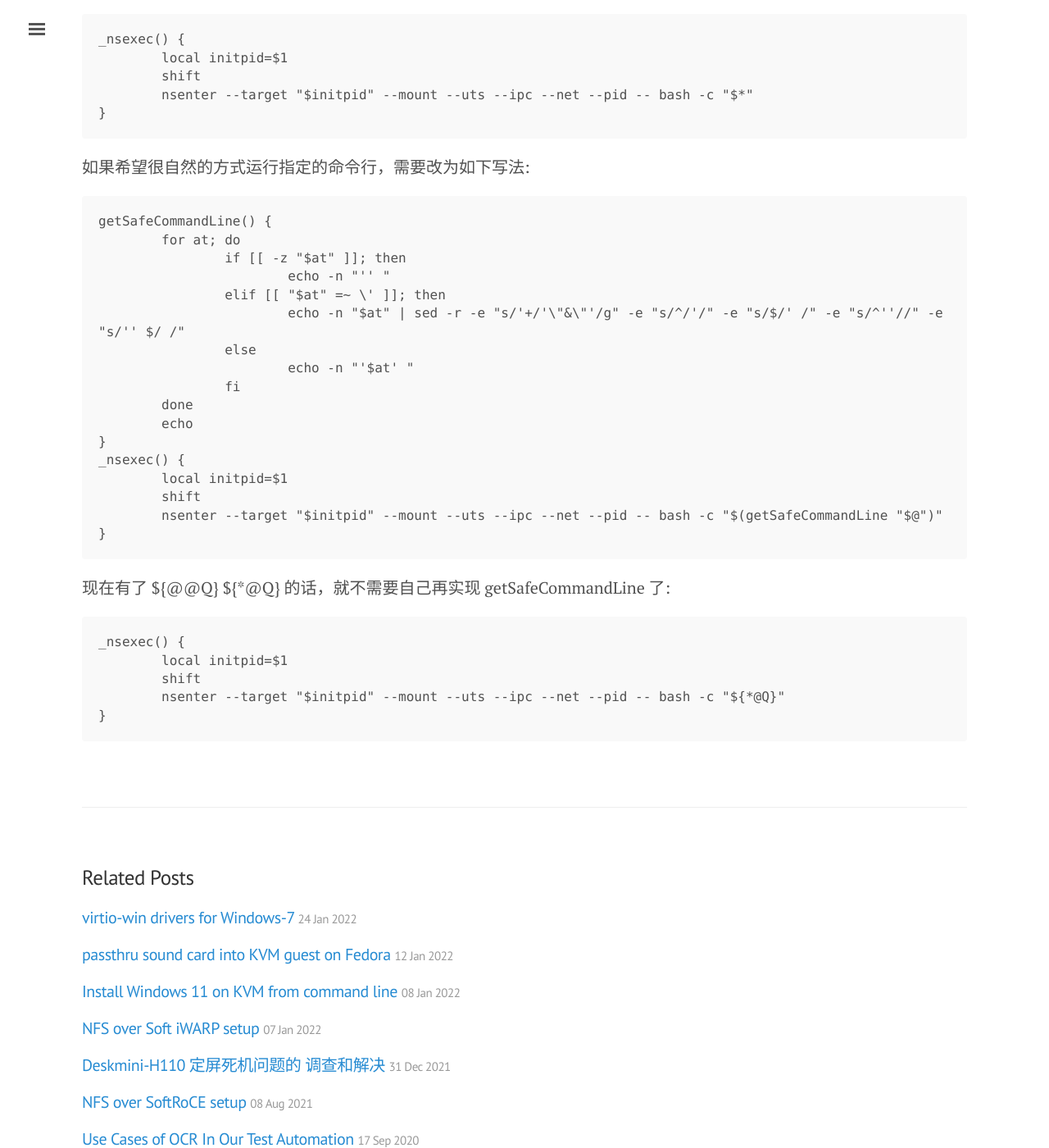
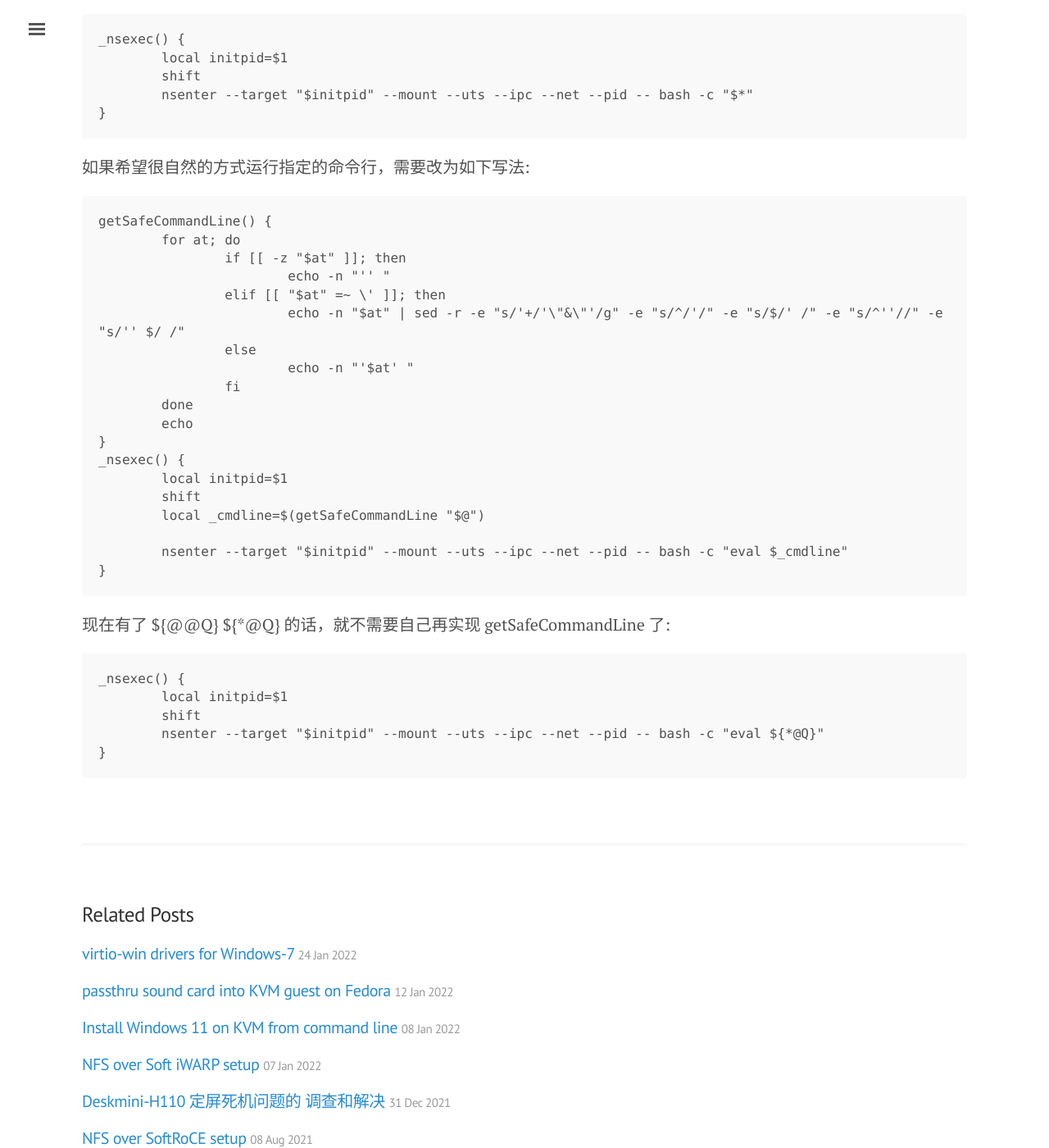
Before and after one commit to tcler/tcler.github.io, a Jekyll site: the page built from _posts/2022-02-07-bash-4.4-new-feature-parameter@operator.md, in a window 1280 px wide and 1400 px high, scrolled down 1573 px. Shown: the whole window at 82% size. Built offline with Jekyll 4.4.1, drawn with Linux system fonts in a browser that asks for light colours.

Commit message:
Update 2022-02-07-bash-4.4-new-feature-parameter@operator.md
fix _nsexec()

````diff
--- a/_posts/2022-02-07-bash-4.4-new-feature-parameter@operator.md
+++ b/_posts/2022-02-07-bash-4.4-new-feature-parameter@operator.md
@@ -77,7 +77,9 @@ getSafeCommandLine() {
 _nsexec() {
         local initpid=$1
         shift
-        nsenter --target "$initpid" --mount --uts --ipc --net --pid -- bash -c "$(getSafeCommandLine "$@")"
+        local _cmdline=$(getSafeCommandLine "$@")
+
+        nsenter --target "$initpid" --mount --uts --ipc --net --pid -- bash -c "eval $_cmdline"
 }
 ```
 
@@ -86,6 +88,6 @@ _nsexec() {
 _nsexec() {
         local initpid=$1
         shift
-        nsenter --target "$initpid" --mount --uts --ipc --net --pid -- bash -c "${*@Q}"
+        nsenter --target "$initpid" --mount --uts --ipc --net --pid -- bash -c "eval ${*@Q}"
 }
 ```
````
